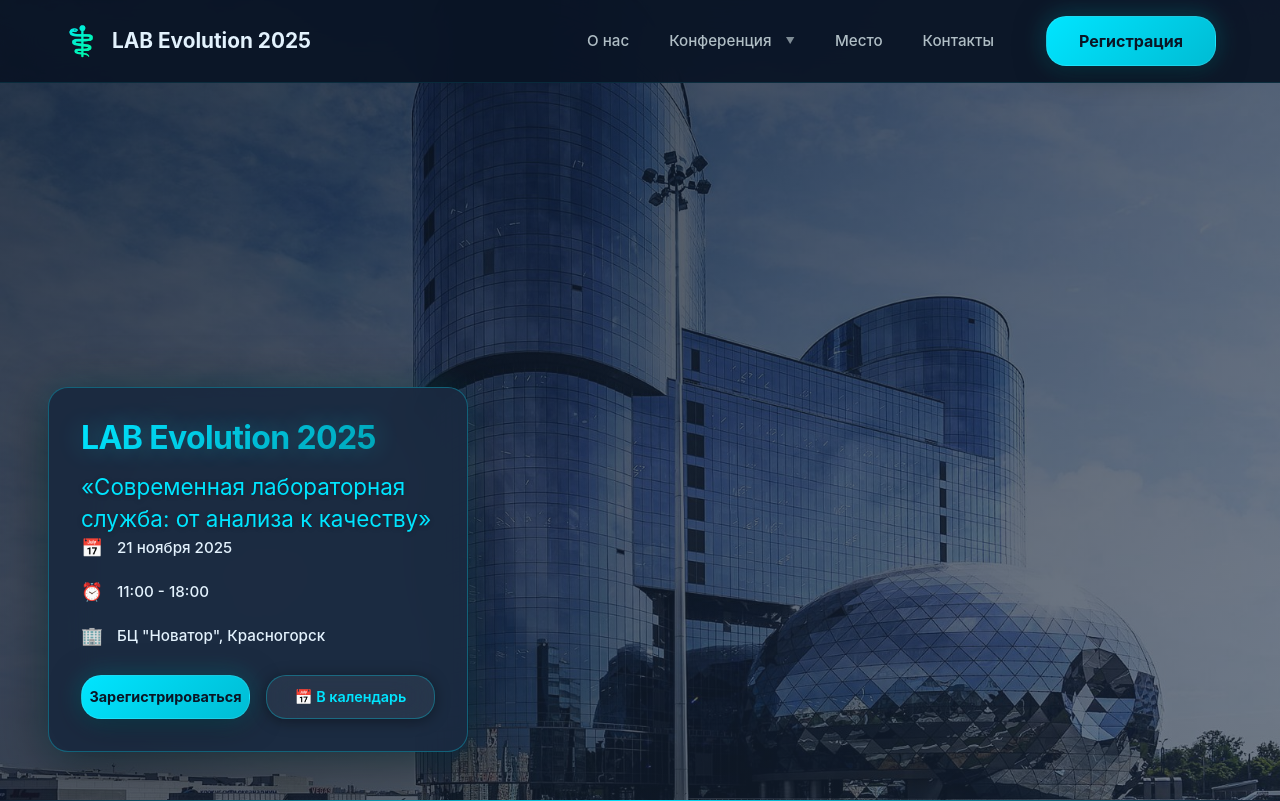
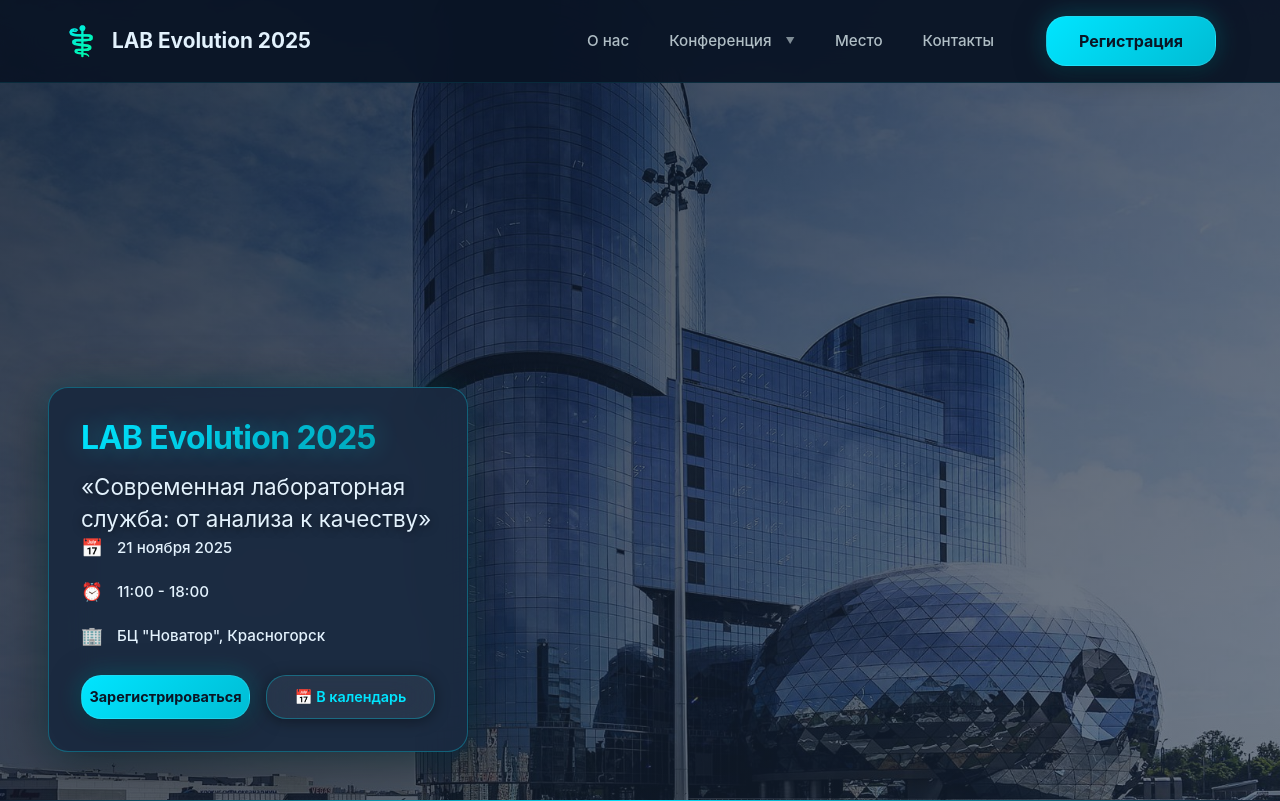
Before and after one commit to Oivan-coder/conferenc_nov, a PHP site: page / in a window 1280 px wide. Shown: the top 801 px of the page. Run offline with PHP 8.4, Linux system fonts and the light colour scheme.

Commit message:
Update styles.css

```diff
--- a/styles.css
+++ b/styles.css
@@ -78,6 +78,16 @@ body {
   background: linear-gradient(135deg, var(--bg-primary) 0%, var(--bg-secondary) 50%, var(--bg-primary) 100%);
   overflow-x: hidden;
   min-height: 100vh;
+}
+/* Белый подзаголовок для главной страницы */
+.hero-subtitle-white {
+    color: var(--text-primary) !important;
+    text-shadow: 0 2px 8px rgba(0, 0, 0, 0.5) !important;
+}
+
+/* Бирюзовый подзаголовок для страницы "О нас" */
+.about-hero .hero-subtitle {
+    color: var(--accent-primary);
 }
 
 /* Научный фон с клетками */
```
